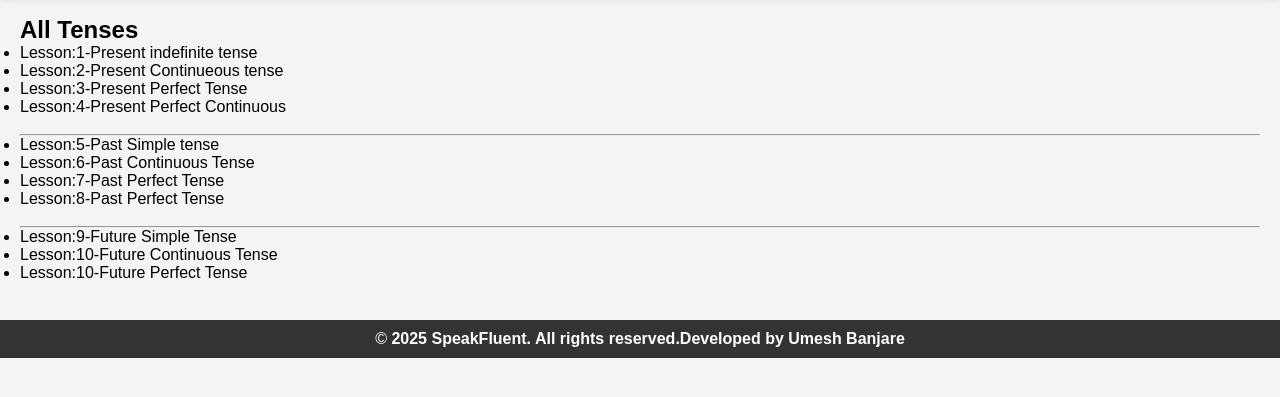
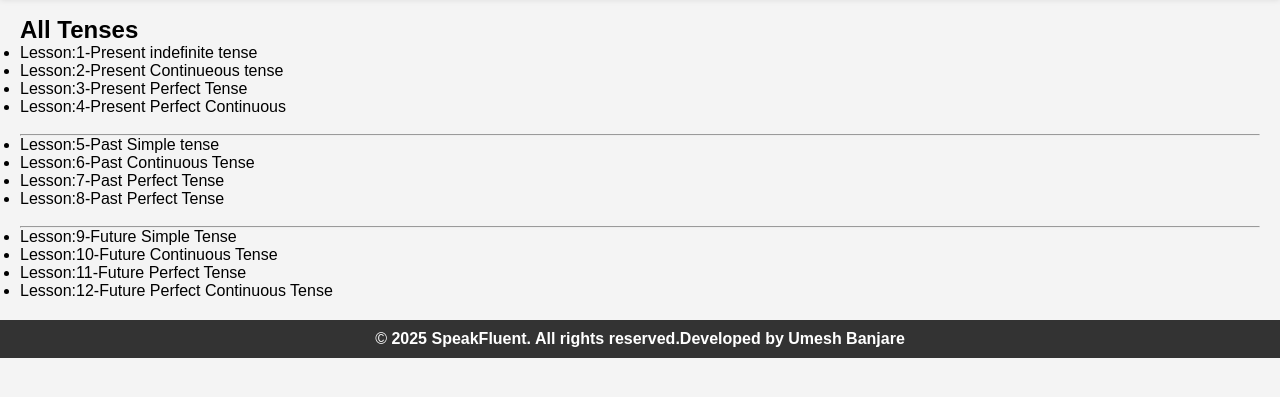
Before and after one commit to umeshsir05/speakfluently, a plain HTML site: page notes.html in a window 1280 px wide. Shown: the part 75-472 px from the top of the page. Drawn offline with Linux system fonts and the light colour scheme.

Commit message:
Update notes.html
Up

```diff
--- a/notes.html
+++ b/notes.html
@@ -41,7 +41,9 @@
 <hr>
 <li><a href="future_simple.html">Lesson:9-Future Simple Tense </a></li>
 <li><a href="future_continuous.html">Lesson:10-Future Continuous Tense </a></li>
-<li><a href="future_perfect.html">Lesson:10-Future Perfect Tense </a></li><br>
+<li><a href="future_perfect.html">Lesson:11-Future Perfect Tense </a></li>
+<li><a href="future_perfect_continuous.html">Lesson:12-Future Perfect Continuous Tense </a></li>
+
     </main>
     <footer>
         <p>&copy; <b>2025 SpeakFluent. All rights reserved.Developed by Umesh Banjare</b></p>
```
